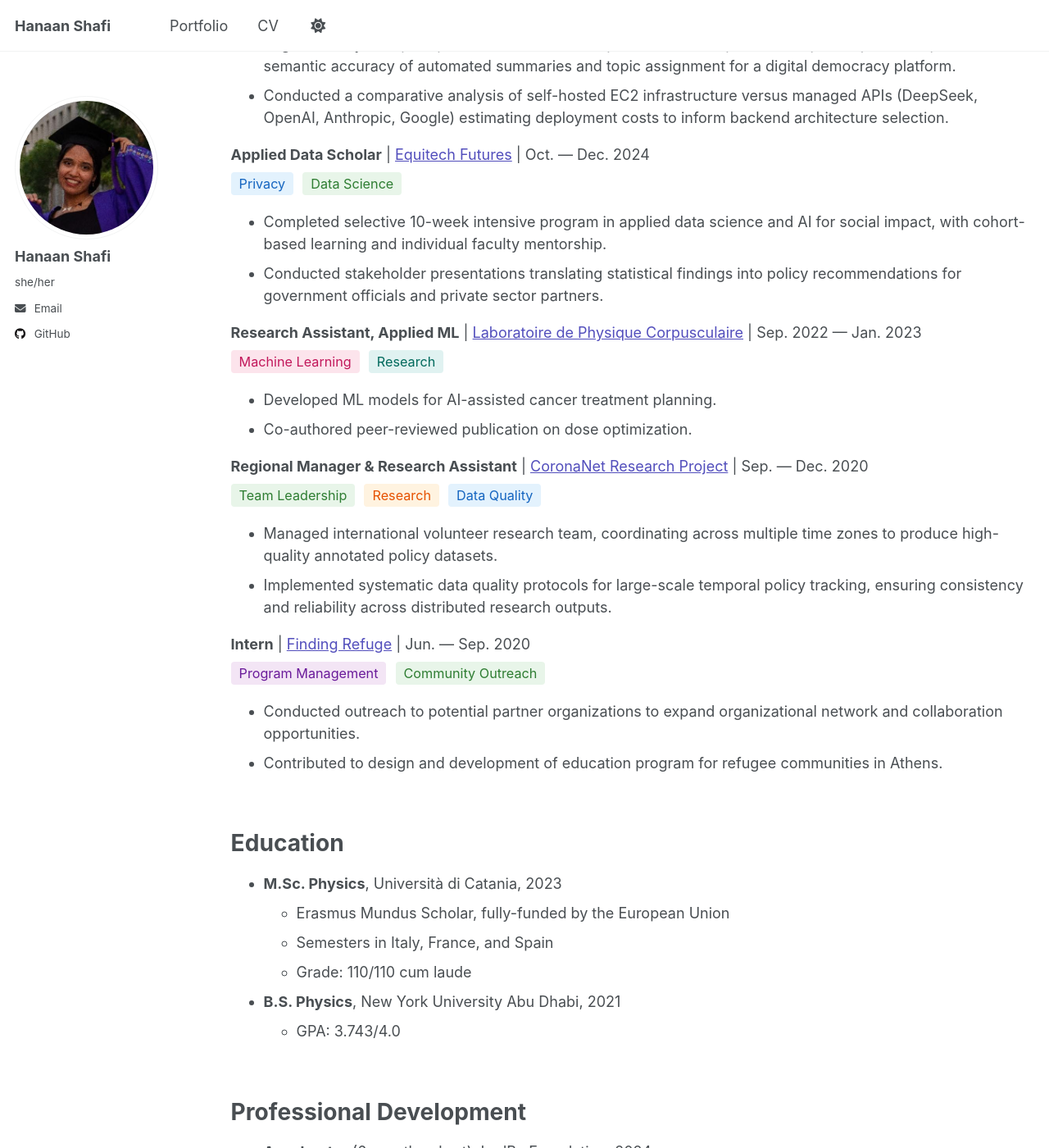
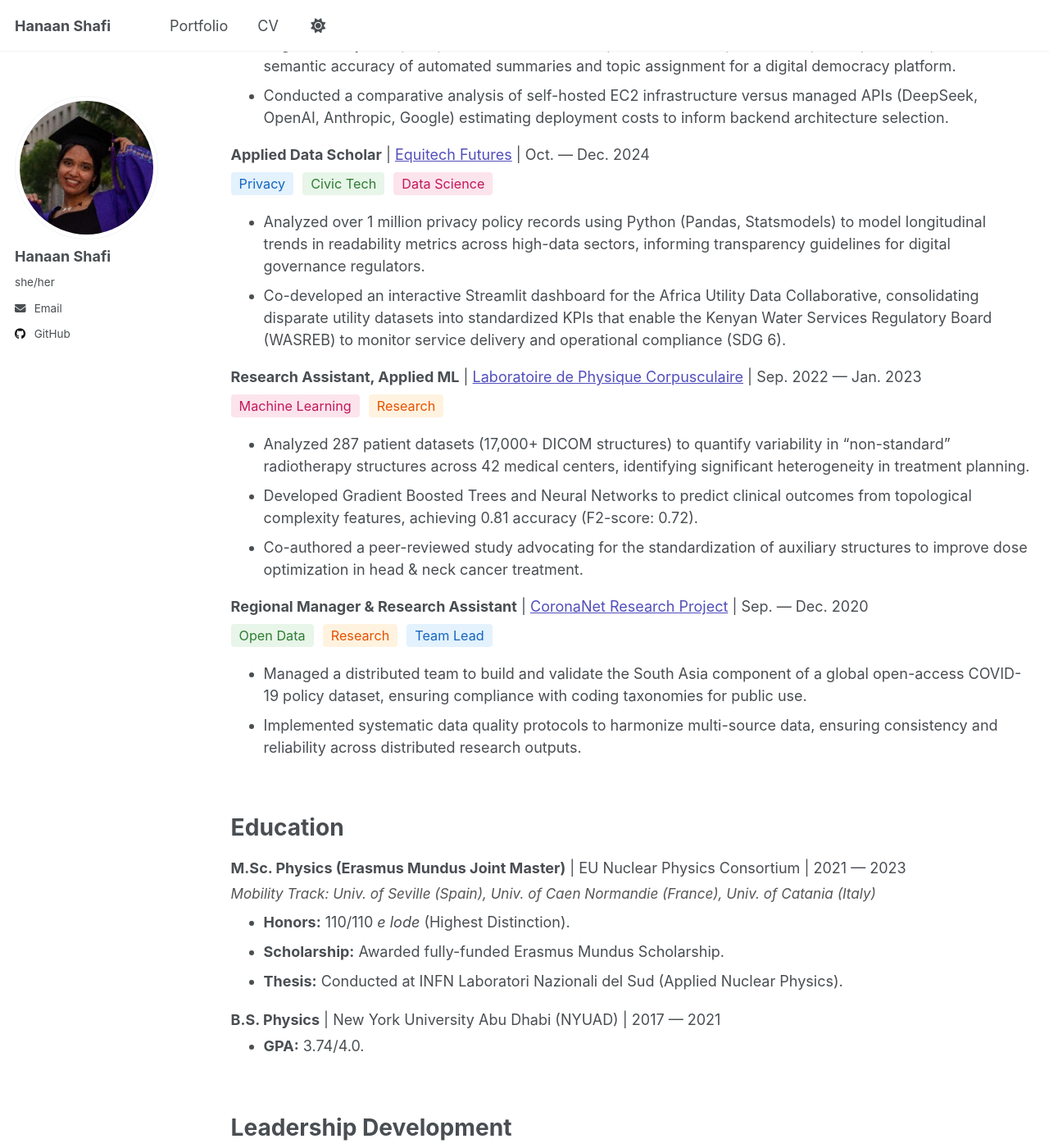
Before and after one commit to hanaanr/hanaanr.github.io, a Jekyll site: the page built from _pages/cv.md, in a window 1280 px wide and 1400 px high, scrolled down 562 px. Shown: the whole window at 82% size. Built offline with Jekyll 4.4.1, drawn with Linux system fonts in a browser that asks for light colours; a script that is not in the unit is left out; some of the changed text lies outside the part shown.

Commit message:
update cv better language

```diff
--- a/_pages/cv.md
+++ b/_pages/cv.md
@@ -11,7 +11,7 @@ redirect_from:
 Current Training
 ======
 <div style="margin-bottom: 20px;">
-  <p style="margin-bottom: 5px;"><strong>Penetration Testing</strong> | RedTeam Hacker Academy (remote) | Sep. 2025 — present</p>
+  <p style="margin-bottom: 5px;"><strong>Penetration Testing</strong> | Red Team Academy (remote) | Sep. 2025 — present</p>
   <p style="margin: 8px 0;">
     <span style="background-color:#ffebee; color:#c62828; padding:4px 10px; border-radius:4px; font-size:0.9em; margin-right:6px;">Certification</span>
     <span style="background-color:#e3f2fd; color:#1565c0; padding:4px 10px; border-radius:4px; font-size:0.9em; margin-right:6px;">Cybersecurity</span>
@@ -29,6 +29,7 @@ Experience
 <div style="margin-bottom: 20px;">
   <p style="margin-bottom: 5px;"><strong>Open Source Contributor</strong> | <a href="https://www.agoracitizen.network/">Agora Citizen Network</a> | Feb. — Jun. 2025</p>
   <p style="margin: 8px 0;">
+    <span style="background-color:#FCE4EC; color:#C2185B; padding:4px 10px; border-radius:4px; font-size:0.9em; margin-right:6px;">LLMs</span>
     <span style="background-color:#E8F5E9; color:#2E7D32; padding:4px 10px; border-radius:4px; font-size:0.9em; margin-right:6px;">Civic Tech</span>
     <span style="background-color:#F3E5F5; color:#6A1B9A; padding:4px 10px; border-radius:4px; font-size:0.9em;">Open Source</span>
   </p>
@@ -41,36 +42,39 @@ Experience
   <p style="margin-bottom: 5px;"><strong>Applied Data Scholar</strong> | <a href="https://www.equitechfutures.com/">Equitech Futures</a> | Oct. — Dec. 2024</p>
   <p style="margin: 8px 0;">
     <span style="background-color:#E3F2FD; color:#1565C0; padding:4px 10px; border-radius:4px; font-size:0.9em; margin-right:6px;">Privacy</span>
-    <span style="background-color:#E8F5E9; color:#2E7D32; padding:4px 10px; border-radius:4px; font-size:0.9em; margin-right:6px;">Data Science</span>
+    <span style="background-color:#E8F5E9; color:#2E7D32; padding:4px 10px; border-radius:4px; font-size:0.9em; margin-right:6px;">Civic Tech</span>
+    <span style="background-color:#FCE4EC; color:#C2185B; padding:4px 10px; border-radius:4px; font-size:0.9em; margin-right:6px;">Data Science</span>
   </p>
 </div>
-* Completed selective 10-week intensive program in applied data science and AI for social impact, with cohort-based learning and individual faculty mentorship.
-* Conducted stakeholder presentations translating statistical findings into policy recommendations for government officials and private sector partners.
+* Analyzed over 1 million privacy policy records using Python (Pandas, Statsmodels) to model longitudinal trends in readability metrics across high-data sectors, informing transparency guidelines for digital governance regulators.
+* Co-developed an interactive Streamlit dashboard for the Africa Utility Data Collaborative, consolidating disparate utility datasets into standardized KPIs that enable the Kenyan Water Services Regulatory Board (WASREB) to monitor service delivery and operational compliance (SDG 6).
 
 
 <div style="margin-bottom: 20px;">
   <p style="margin-bottom: 5px;"><strong>Research Assistant, Applied ML</strong> | <a href="https://www.lpc-caen.in2p3.fr/">Laboratoire de Physique Corpusculaire</a> | Sep. 2022 — Jan. 2023</p>
   <p style="margin: 8px 0;">
     <span style="background-color:#FCE4EC; color:#C2185B; padding:4px 10px; border-radius:4px; font-size:0.9em; margin-right:6px;">Machine Learning</span>
-    <span style="background-color:#E0F2F1; color:#00695C; padding:4px 10px; border-radius:4px; font-size:0.9em;">Research</span>
+    <span style="background-color:#FFF3E0; color:#E65100; padding:4px 10px; border-radius:4px; font-size:0.9em; margin-right:6px;">Research</span>
   </p>
 </div>
-* Developed ML models for AI-assisted cancer treatment planning.
-* Co-authored peer-reviewed publication on dose optimization.
+* Analyzed 287 patient datasets (17,000+ DICOM structures) to quantify variability in "non-standard" radiotherapy structures across 42 medical centers, identifying significant heterogeneity in treatment planning.
+* Developed Gradient Boosted Trees and Neural Networks to predict clinical outcomes from topological complexity features, achieving 0.81 accuracy (F2-score: 0.72).
+* Co-authored a peer-reviewed study advocating for the standardization of auxiliary structures to improve dose optimization in head & neck cancer treatment.
 
 
 <div style="margin-bottom: 20px;">
   <p style="margin-bottom: 5px;"><strong>Regional Manager & Research Assistant</strong> | <a href="https://coronanet-project.org/">CoronaNet Research Project</a> | Sep. — Dec. 2020</p>
   <p style="margin: 8px 0;">
-    <span style="background-color:#E8F5E9; color:#2E7D32; padding:4px 10px; border-radius:4px; font-size:0.9em; margin-right:6px;">Team Leadership</span>
+    <span style="background-color:#E8F5E9; color:#2E7D32; padding:4px 10px; border-radius:4px; font-size:0.9em; margin-right:6px;">Open Data</span>
     <span style="background-color:#FFF3E0; color:#E65100; padding:4px 10px; border-radius:4px; font-size:0.9em; margin-right:6px;">Research</span>
-    <span style="background-color:#E3F2FD; color:#1565C0; padding:4px 10px; border-radius:4px; font-size:0.9em;">Data Quality</span>
+    <span style="background-color:#E3F2FD; color:#1565C0; padding:4px 10px; border-radius:4px; font-size:0.9em;"> Team Lead</span>
   </p>
 </div>
-* Managed international volunteer research team, coordinating across multiple time zones to produce high-quality annotated policy datasets.
-* Implemented systematic data quality protocols for large-scale temporal policy tracking, ensuring consistency and reliability across distributed research outputs.
+* Managed a distributed team to build and validate the South Asia component of a global open-access COVID-19 policy dataset, ensuring compliance with coding taxonomies for public use.
+* Implemented systematic data quality protocols to harmonize multi-source data, ensuring consistency and reliability across distributed research outputs.
 
 
+<!--
 <div style="margin-bottom: 20px;">
   <p style="margin-bottom: 5px;"><strong>Intern</strong> | <a href="https://findingrefugegr.org/">Finding Refuge</a> | Jun. — Sep. 2020</p>
   <p style="margin: 8px 0;">
@@ -80,34 +84,31 @@ Experience
 </div>
 * Conducted outreach to potential partner organizations to expand organizational network and collaboration opportunities.
 * Contributed to design and development of education program for refugee communities in Athens.
-
+-->
 
 <br>
 
 
 Education
 ======
-* **M.Sc. Physics**, Università di Catania, 2023
-  * Erasmus Mundus Scholar, fully-funded by the European Union
-  * Semesters in Italy, France, and Spain
-  * Grade: 110/110 cum laude
-* **B.S. Physics**, New York University Abu Dhabi, 2021
-  * GPA: 3.743/4.0
+<div style="margin-bottom: 20px;"> <p style="margin-bottom: 5px;"><strong>M.Sc. Physics (Erasmus Mundus Joint Master)</strong> | EU Nuclear Physics Consortium | 2021 — 2023</p> <p style="margin: 4px 0 8px 0; font-size: 0.95em; color: #555;"> <em>Mobility Track: Univ. of Seville (Spain), Univ. of Caen Normandie (France), Univ. of Catania (Italy)</em> </p> <ul style="margin-top: 5px; margin-bottom: 5px;"> <li><strong>Honors:</strong> 110/110 <em>e lode</em> (Highest Distinction).</li> <li><strong>Scholarship:</strong> Awarded fully-funded Erasmus Mundus Scholarship.</li> <li><strong>Thesis:</strong> Conducted at INFN Laboratori Nazionali del Sud (Applied Nuclear Physics).</li> </ul> </div> <div style="margin-bottom: 20px;"> <p style="margin-bottom: 5px;"><strong>B.S. Physics</strong> | New York University Abu Dhabi (NYUAD) | 2017 — 2021</p> <ul style="margin-top: 5px; margin-bottom: 5px;"> <li><strong>GPA:</strong> 3.74/4.0.</li> </ul> </div>
+
 
 <br>
 
+Leadership Development
+=====
+<div style="margin-bottom: 20px;"> <p style="margin-bottom: 5px;"><strong>Accelerator Fellow</strong> | LedBy Foundation | 2024</p> <ul style="margin-top: 5px; margin-bottom: 5px;"> <li>Selected for a 6-month intensive fellowship focused on negotiation, executive communication, and career mentorship.</li> </ul> </div>
 
-Professional Development
-======
-* **Accelerator** (6-month cohort): LedBy Foundation, 2024
-  * Leadership, negotiation, workplace communication with mentorship component
+
+
+
 
 <br>
 
 
 Skills
 ======
-* Cybersecurity & Penetration Testing: network, web, and system security fundamentals
-* Data Science: Python, statistics, machine learning, dashboards/visualization
-* Quantitative Research & Technical Writing
-* Project Management
+**Cybersecurity**: Network, Web, and System Security Fundamentals; Vulnerability Scanning <br>
+**Data Science**: Python, Statistics, Machine Learning, Dashboards & Visualization <br>
+**Research**: Quantitative Research, Technical Writing
```
